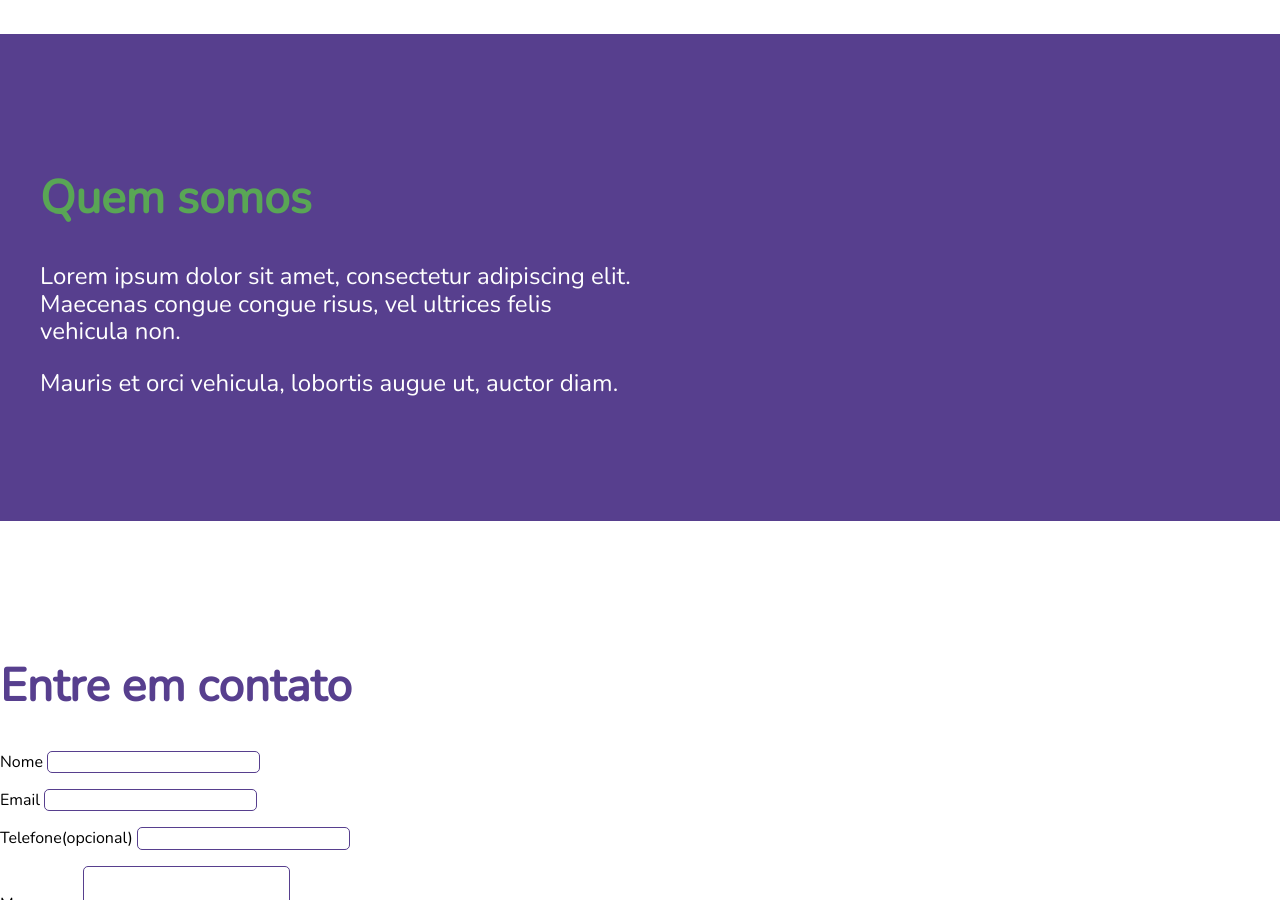
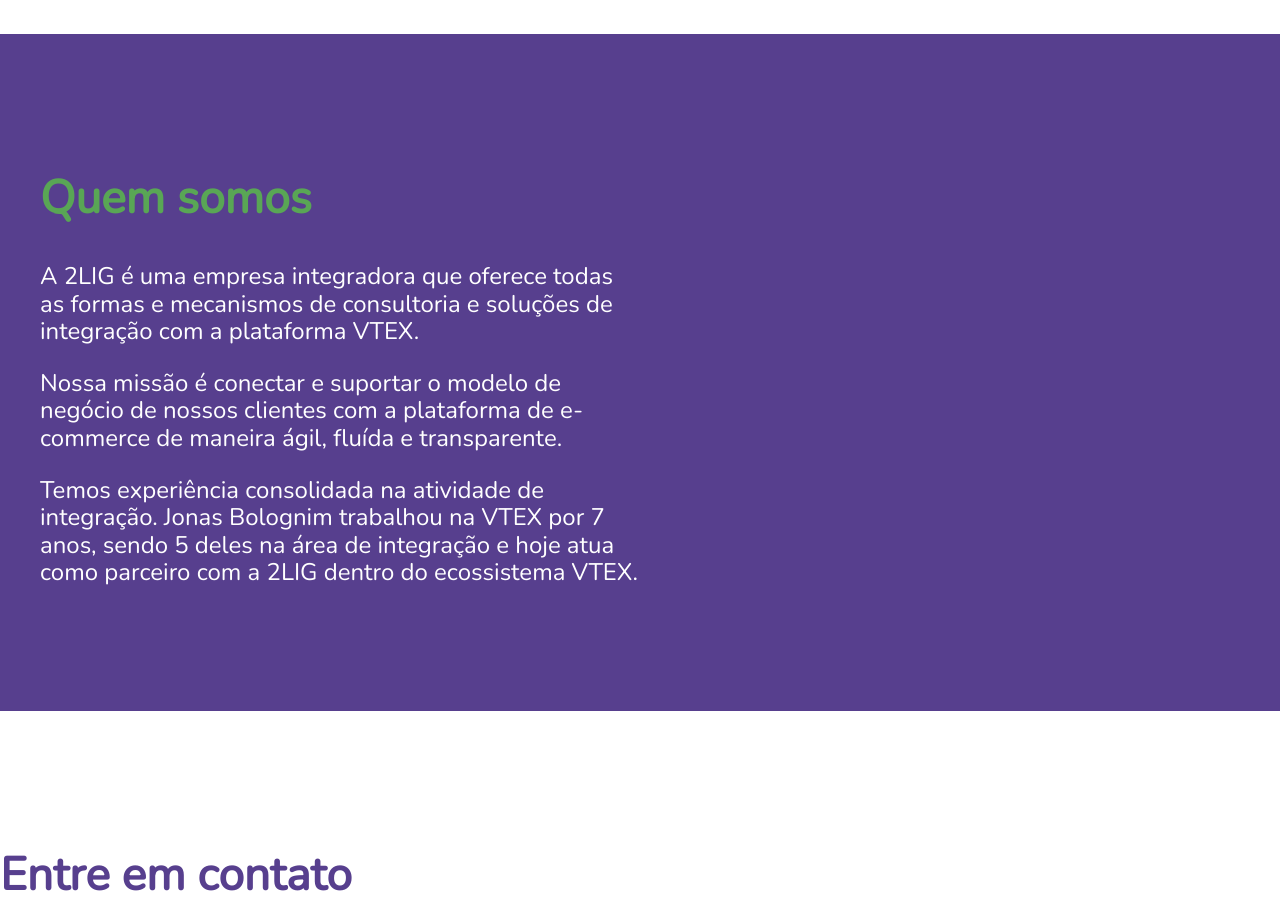
Before and after one commit to leandrooriente/2lig, a Jekyll site: the page built from index.html, in a window 1280 px wide and 900 px high, scrolled down 3173 px. Built offline with Jekyll 4.4.1, drawn with Linux system fonts in a browser that asks for light colours.

Commit message:
Fix company text

```diff
--- a/_includes/company.html
+++ b/_includes/company.html
@@ -18,11 +18,15 @@
       <h2 class="title-company">Quem somos</h2>
       <div class="description-company">
         <p>
-          Lorem ipsum dolor sit amet, consectetur adipiscing elit. Maecenas congue congue risus, vel ultrices felis vehicula non.
+          A 2LIG  é uma empresa integradora que oferece todas as formas e mecanismos de consultoria e soluções de integração com a plataforma VTEX.
         </p>
 
         <p>
-          Mauris et orci vehicula, lobortis augue ut, auctor diam.
+          Nossa missão é conectar e suportar o modelo de negócio de nossos clientes com a plataforma de e-commerce de maneira ágil, fluída e transparente.
+        </p>
+
+        <p>
+          Temos experiência consolidada na atividade de integração. Jonas Bolognim trabalhou na VTEX por 7 anos, sendo 5 deles na área de integração e hoje atua como parceiro com a 2LIG dentro do ecossistema VTEX.
         </p>
       </div>
     </div>
```
